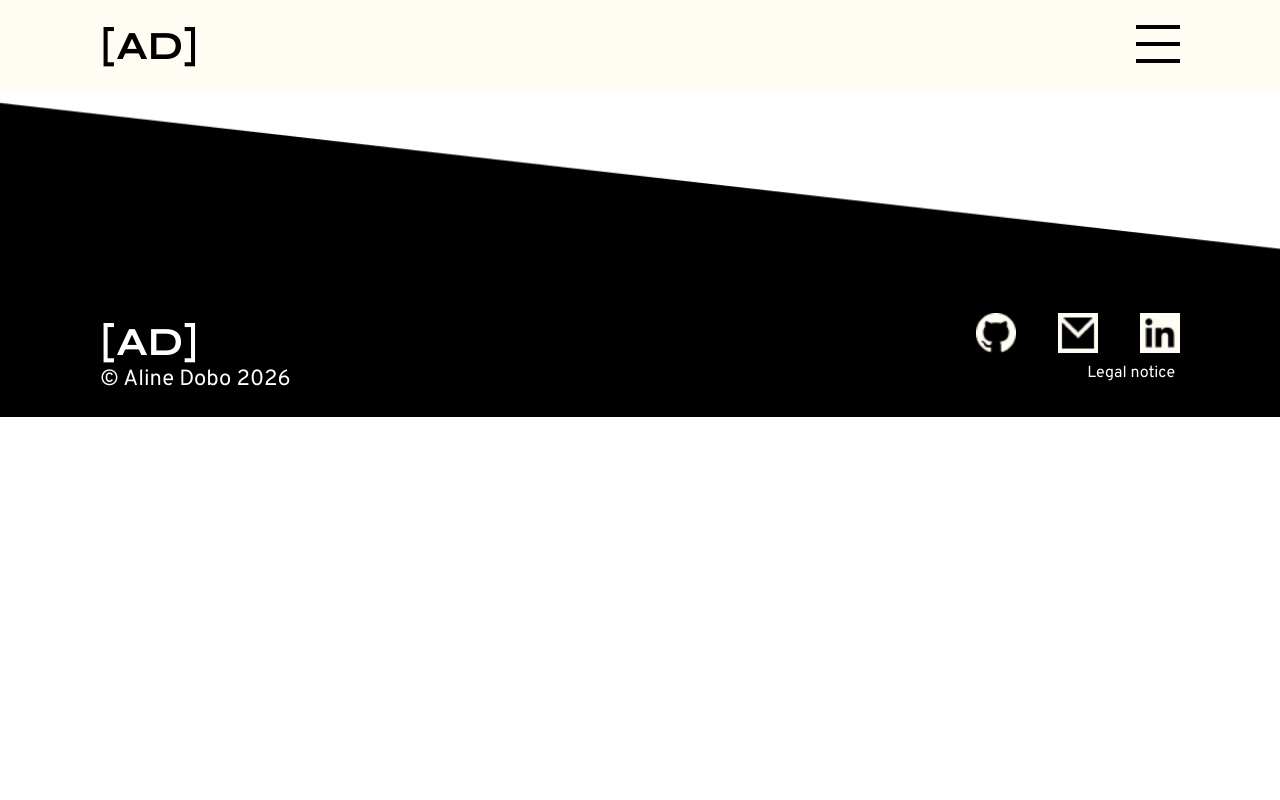
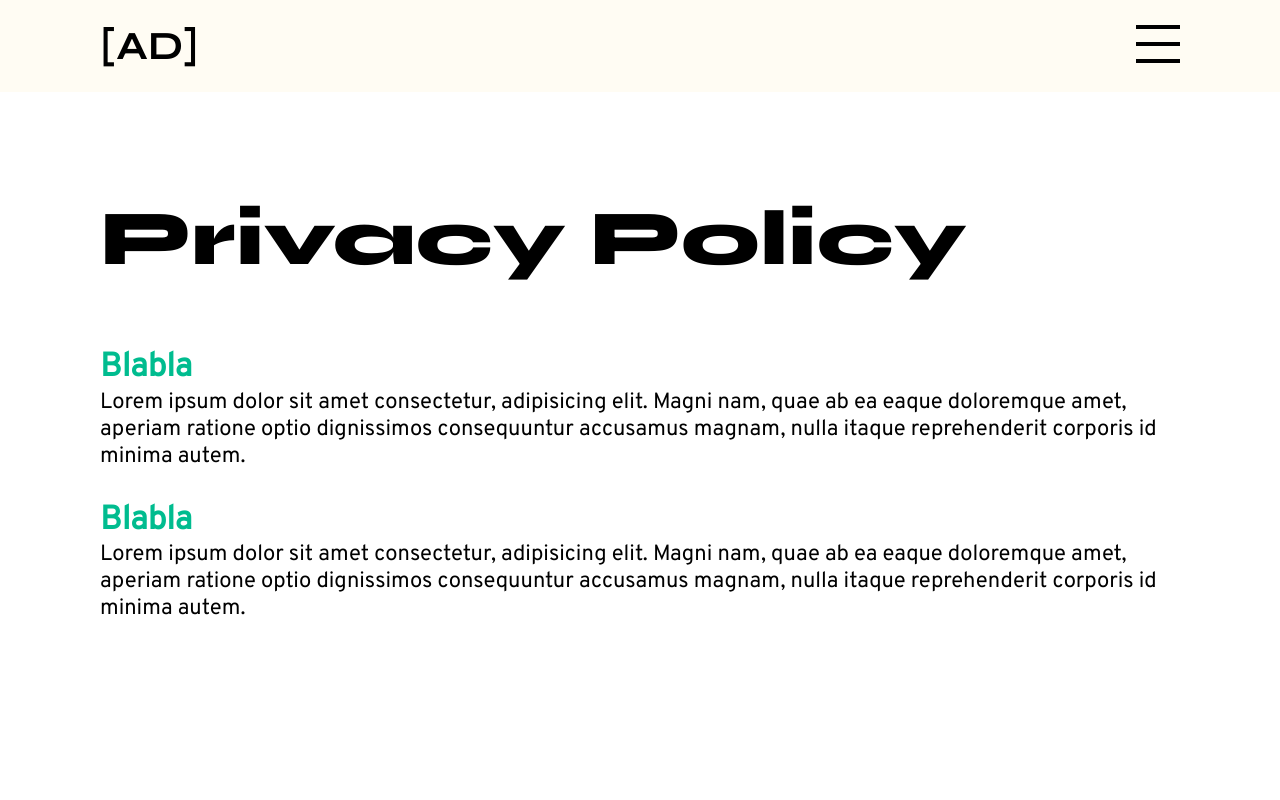
Before and after one commit to alinedobo/da-projekt-portfolio, an Angular app: page /privacy in a window 1280 px wide. Shown: the top 800 px of the page. Built offline with nearby package versions, Linux system fonts and the light colour scheme.

Commit message:
Privacy Policy Page: layout and content done (lorem ipsum)

```diff
--- a/public/styles/typography.scss
+++ b/public/styles/typography.scss
@@ -48,6 +48,16 @@ h4{
 }
 
 h5{
+    font-family: Overpass;
+    font-weight: 700;
+    font-style: Bold;
+    font-size: 33px;
+    line-height: 120%;
+    letter-spacing: 0%;
+    color: variables.$teal;
+}
+
+h6{
     font-family: 'Overpass';
     font-weight: 400;
     font-style: Regular;
--- a/src/app/component/contact/contact.html
+++ b/src/app/component/contact/contact.html
@@ -6,7 +6,7 @@
     </div>
     <div class="display-flex-column" id="contact-form-wrapper">
         <div class="display-flex-column" id="contact-form-header">
-            <p class="overpass-32-teal">Want to discuss a new project?</p>
+            <h5>Want to discuss a new project?</h5>
             <p class="overpass-22 white">Say 'Hello'! Let's discuss your ideas and make it happen.</p>
         </div>
         <form [formGroup]="contactform" id="contact-form" class="display-flex-column overpass-16 white form" (ngSubmit)="formSubmit()">
--- a/src/app/component/portfolio/portfolio.html
+++ b/src/app/component/portfolio/portfolio.html
@@ -14,10 +14,10 @@
                 <h3 class="project-rank">{{index+1}}/{{count}}</h3>
                 <div class="project-details-text display-flex-column">
                     <h3 class="project-name">{{item.name}}</h3>
-                    <h5>
+                    <h6>
                     @for (technology of item.technologies; track technology) {
                         {{technology}} |
-                    }</h5>
+                    }</h6>
                     <p class="overpass-16">{{item.description}}</p>
                 </div>
                 <button class="overpass-22 github-link">
--- a/src/app/pages/privacy/privacy.html
+++ b/src/app/pages/privacy/privacy.html
@@ -1,2 +1,15 @@
 <app-header></app-header>
+<section class="content-restriction display-flex-column" id="privacy-section">
+    <h2>Privacy Policy</h2>
+    <div class="display-flex-column" id="privacy-policies">
+        <div>
+            <h5>Blabla</h5>
+            <p class="overpass-22">Lorem ipsum dolor sit amet consectetur, adipisicing elit. Magni nam, quae ab ea eaque doloremque amet, aperiam ratione optio dignissimos consequuntur accusamus magnam, nulla itaque reprehenderit corporis id minima autem.</p>
+        </div>
+        <div>
+            <h5>Blabla</h5>
+            <p class="overpass-22">Lorem ipsum dolor sit amet consectetur, adipisicing elit. Magni nam, quae ab ea eaque doloremque amet, aperiam ratione optio dignissimos consequuntur accusamus magnam, nulla itaque reprehenderit corporis id minima autem.</p>
+        </div>
+    </div>
+</section>
 <app-footer></app-footer>
--- a/src/app/pages/privacy/privacy.scss
+++ b/src/app/pages/privacy/privacy.scss
@@ -0,0 +1,10 @@
+@use '../../../../public/styles/main' as main;
+
+#privacy-section{
+    padding: 100px 100px 200px 100px;
+    gap: 64px;
+
+    #privacy-policies{
+        gap: 32px;
+    }
+}
```
